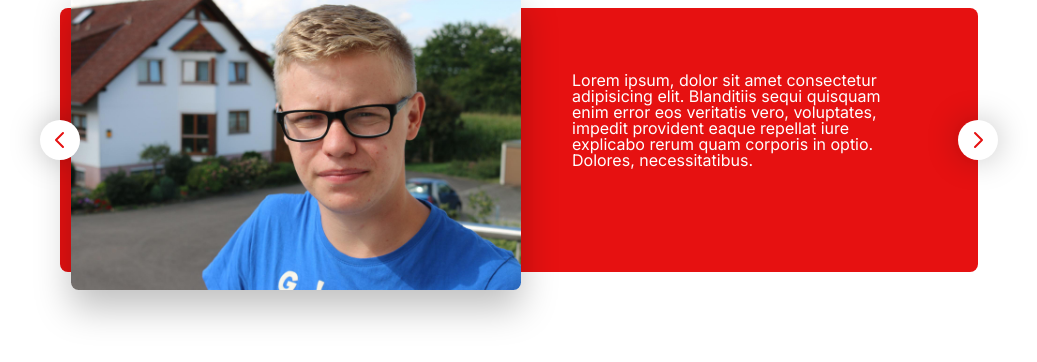
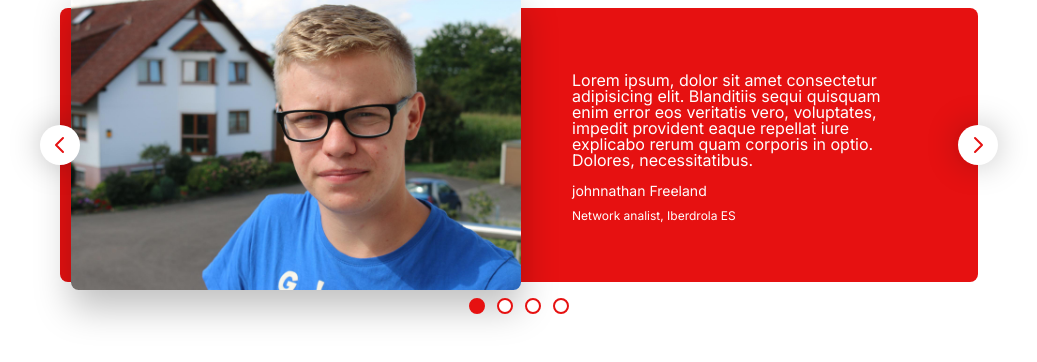
Before and after one commit to Diolemos/Carousel-component, a plain HTML site: page index.html in a window 1280 px wide. Shown: the whole page, without its empty margins (121-1158 px from the left). Drawn offline with Linux system fonts and the light colour scheme.

Commit message:
finished rounded bottom buttons

```diff
--- a/index.html
+++ b/index.html
@@ -19,8 +19,8 @@
             <p class="testimonial-text">
                 Lorem ipsum, dolor sit amet consectetur adipisicing elit. Blanditiis sequi quisquam enim error eos veritatis vero, voluptates, impedit provident eaque repellat iure explicabo rerum quam corporis in optio. Dolores, necessitatibus.
             </p>
-            <p class="testimonial-author"></p>
-            <p class="testimonial-job"></p>
+            <p class="testimonial-author">johnnathan Freeland</p>
+            <p class="testimonial-job">Network analist, Iberdrola ES</p>
         </blockquote>
         <button class="btn btn--left">
             <svg xmlns="http://www.w3.org/2000/svg" class="btn-icon " fill="none" viewBox="0 0 24 24" stroke="currentColor" stroke-width="2">
@@ -32,6 +32,12 @@
                 <path stroke-linecap="round" stroke-linejoin="round" d="M9 5l7 7-7 7" />
               </svg>
         </button>
+        <div class="dots">
+            <button class="dot dot--active">&nbsp;</button>
+            <button class="dot">&nbsp;</button>
+            <button class="dot">&nbsp;</button>
+            <button class="dot">&nbsp;</button>
+        </div>
     </div>
 </body>
 </html>
--- a/style.css
+++ b/style.css
@@ -74,7 +74,7 @@ SPACING SYSTEM (px)
             justify-content: center;
             top: 50% ;
             box-shadow: 0 0 32px rgba(0,0,0,0.25);
-
+            cursor: pointer;
            }
 
 
@@ -95,3 +95,28 @@ SPACING SYSTEM (px)
             right:0;
             transform: translate(50%, -50%);
            }
+
+           .dots{
+            position: absolute;
+            left: 50%;
+            bottom: 0;
+            transform: translate(-50%, 32px);
+
+            display: flex;
+            gap: 12px;
+
+
+           }
+
+           .dot{
+            height: 16px;
+            width: 12px;
+            background-color: #fff;
+            border: 2px solid #e61111;
+            border-radius: 50%;
+            cursor: pointer;
+           }
+
+           .dot--active{
+            background-color: #e61111;
+           }
```
